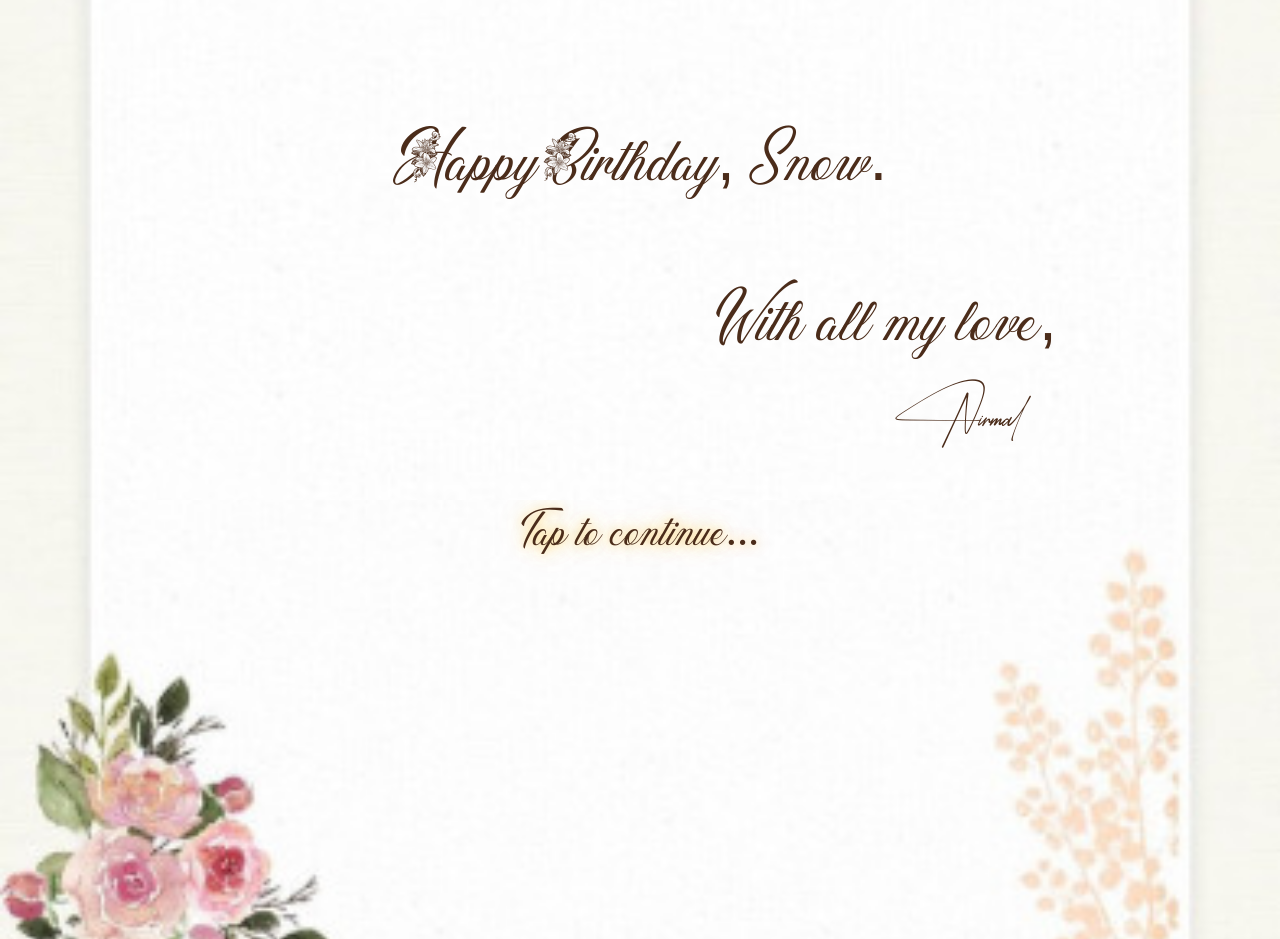
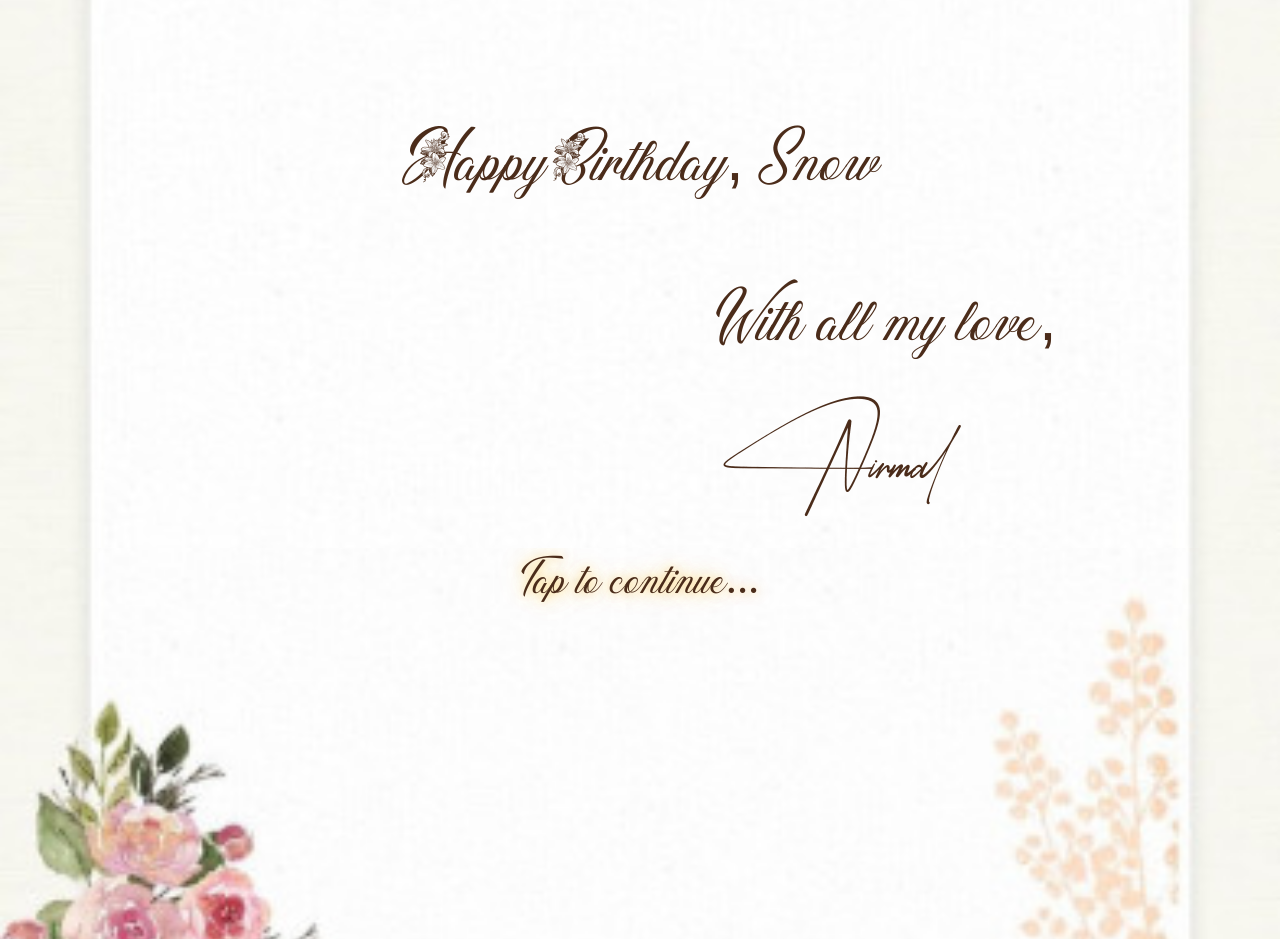
Before and after one commit to NirmalChander/snow_birthday_webpage, a website: page public/page2-4.html in a window 1280 px wide. Shown: the part 3060-3999 px from the top of the page. Drawn offline with Linux system fonts and the light colour scheme.

Commit message:
Update page2-4.html

```diff
--- a/public/page2-4.html
+++ b/public/page2-4.html
@@ -100,6 +100,7 @@
         .signature2 {
             font-family: 'HandwrittenFont', 'Cursive', Arial, sans-serif;
             margin: 0;
+            margin-top: 15px;
             padding: 0;
             margin-right: 35px;
             font-size: 3.8rem;
@@ -111,7 +112,7 @@
         }
 
         .next-button {
-            padding: 10px 0px;
+            padding: 20px 0px;
             font-size: 1.7rem;
             font-family: CustomFont;
             background: none;
@@ -141,6 +142,14 @@
 
             .signature {
                 font-size: 4rem;
+            }
+
+
+            .signature2 {
+                font-size: 7rem;
+                margin-top: 3rem;
+                margin-right: 7rem;
+
             }
 
             .letter-content {
@@ -229,7 +238,7 @@
             </p>
             <div class="wish">
                 <br>
-                <p>Happy Birthday, Snow.</p>
+                <p>Happy Birthday, Snow</p>
             </div>
             <div class="signature">
                 <br>
```
